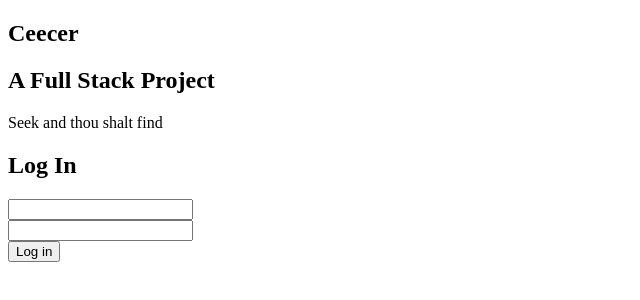
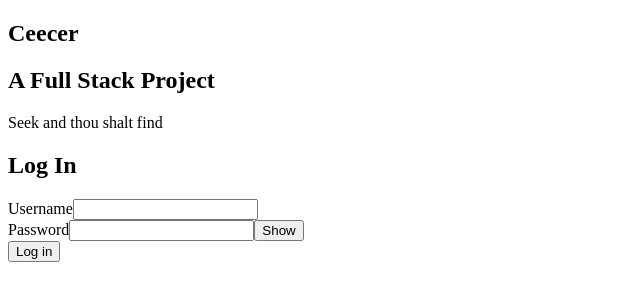
Before and after one commit to akskettu-hub/FullStackProject, a React (Vite) app: page / in a window 1280 px wide. Shown: the top 300 px of the page, without its empty margins (0-640 px from the left). Built offline with nearby package versions, Linux system fonts and the light colour scheme.

Commit message:
Mock log in hide password toggle and tidying.

```diff
--- a/src/App.tsx
+++ b/src/App.tsx
@@ -17,26 +17,23 @@ const Greeting = (props: GreetingProps) => {
 
 type LogInProps = {
   setUsername: React.Dispatch<React.SetStateAction<string>>;
-  //loginHasetLogInStatusndler: (name:string) => void;
   setLogInStatus: React.Dispatch<React.SetStateAction<boolean>>;
 };
 
 const UserLoginPrompt = (props: LogInProps) => {
-  //console.log(props);
   const [usernameInputValue, setUsernameInputValue] = useState("");
   const [passwordInputValue, setPasswordInputValue] = useState("");
+  const [passwordInputType, setPasswordInputType] = useState("password");
 
   const handleUsernameFieldChange = (
     event: React.ChangeEvent<HTMLInputElement>,
   ): void => {
-    event.preventDefault();
     setUsernameInputValue(event.target.value);
   };
 
   const handlePasswordFieldChange = (
     event: React.ChangeEvent<HTMLInputElement>,
   ): void => {
-    event.preventDefault();
     setPasswordInputValue(event.target.value);
   };
 
@@ -50,22 +47,40 @@ const UserLoginPrompt = (props: LogInProps) => {
     );
   };
 
+  const toggleShowPassword = () => {
+    if (passwordInputType === "password") {
+      setPasswordInputType("text");
+    } else {
+      setPasswordInputType("password");
+    }
+  };
+
   return (
     <div>
       <h2>Log In</h2>
       <div>
         <form onSubmit={onSubmit}>
           <div>
+            <label>
+              Username
               <input
                 value={usernameInputValue}
                 onChange={handleUsernameFieldChange}
               />
+            </label>
           </div>
           <div>
+            <label>
+              Password
               <input
+                type={passwordInputType}
                 value={passwordInputValue}
                 onChange={handlePasswordFieldChange}
               />
+              <button type="button" onClick={toggleShowPassword}>
+                Show
+              </button>
+            </label>
           </div>
           <button type="submit">Log in</button>
         </form>
```
Lines whose indentation alone changed are shown as unchanged.
